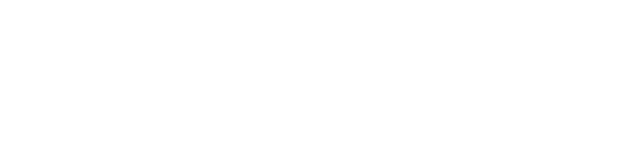
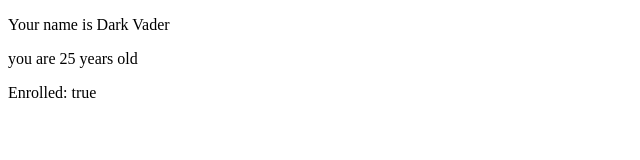
Before and after one commit to ErioedMilano/JavaScript-Basics, a website: page Variables/variables.html in a window 1280 px wide. Shown: the whole page, without its empty margins (0-640 px from the left). Drawn offline with Linux system fonts and the light colour scheme.

Commit message:
Les 1 variables

```diff
--- a/Variables/variables.html
+++ b/Variables/variables.html
@@ -3,8 +3,13 @@
 <head>
     <meta charset="UTF-8">
     <title>Variables</title>
+    <link rel="stylesheet" href="variables.css">
 </head>
 <body>
+    <p id="p1"></p>
+    <p id="p2"></p>
+    <p id="p3"></p>
 
+    <script src="variables.js"></script>
 </body>
 </html>
--- a/Variables/variables.js
+++ b/Variables/variables.js
@@ -1 +1,9 @@
 console.log('Happy developing ✨')
+
+let fullName = "Dark Vader";
+let age = 25;
+let isStudent = true;
+
+document.getElementById("p1").textContent = `Your name is ${fullName}`;
+document.getElementById("p2").textContent = `you are ${age} years old`;
+document.getElementById("p3").textContent = `Enrolled: ${isStudent}`;
```
